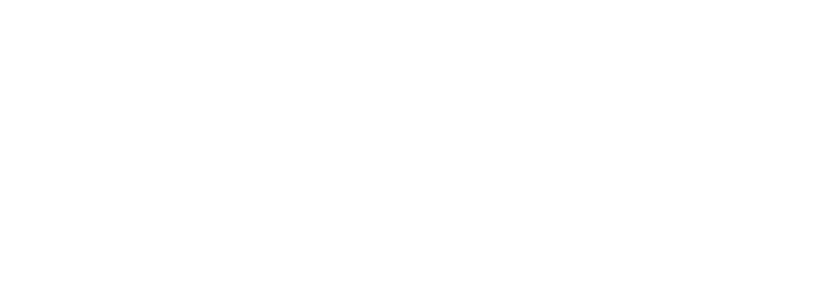
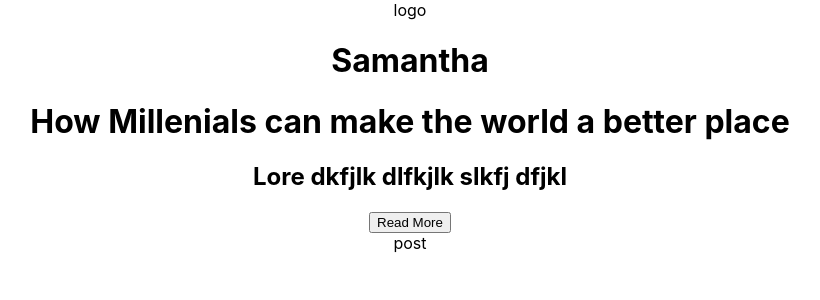
Before and after one commit to RGHuynh/news-app, a React (Create React App) app in the folder client/: page / in a window 1280 px wide. Shown: the top 300 px of the page, without its empty margins (230-1050 px from the left). Built offline with nearby package versions, Linux system fonts and the light colour scheme.

Commit message:
WIP components setup

```diff
--- a/client/src/App.js
+++ b/client/src/App.js
@@ -1,14 +1,13 @@
 import React, { Component } from 'react';
-import logo from './logo.svg';
+import Landing from './components/pages/landing';
 import './App.css';
 
 class App extends Component {
 render() {
     return (
         <div className="App">
-
+            <Landing />
         </div>
-
         );
     }
 }
--- /dev/null
+++ b/client/src/components/header/index.jsx
@@ -0,0 +1,24 @@
+import React from 'react';
+import './index.css';
+
+export default function Header() {
+    return(
+        <header>
+            <div></div>
+            <div>
+                <div>
+                    <h1>Samantha</h1>
+                </div>
+                <div>
+                    <h1>How Millenials can make the world a better place</h1>
+                </div>
+                <div>
+                    <h2>Lore dkfjlk dlfkjlk slkfj dfjkl</h2>
+                </div>
+                <button>Read More</button>
+            </div>
+
+            <div></div>
+        </header>
+    );
+}
--- a/client/src/components/navigations/index.jsx
+++ b/client/src/components/navigations/index.jsx
@@ -4,7 +4,7 @@
 export default function Navigation() {
     return(
         <nav>
-
+            logo
         </nav>
     )
 }
--- a/client/src/components/pages/landing/index.jsx
+++ b/client/src/components/pages/landing/index.jsx
@@ -1,11 +1,15 @@
 import React from 'react';
 import './index.css';
-import Navigation from '../../navigations'
+import Navigation from '../../navigations';
+import Header from '../../header';
+import TopPick from '../../topPick';
 
 export default function Landing() {
     return(
         <main>
             <Navigation />
+            <Header />
+            <TopPick />
         </main>
     )
 }
--- /dev/null
+++ b/client/src/components/topPick/index.jsx
@@ -0,0 +1,16 @@
+import React from 'react';
+import './index.css';
+
+export default function TopPick() {
+    return(
+        <article>
+            <div>
+
+            </div>
+            <div>
+                post
+            </div>
+        </article>
+    );
+
+}
```
Also changed, not shown: client/src/components/header/index.css (added), client/src/components/topPick/index.css (added).
